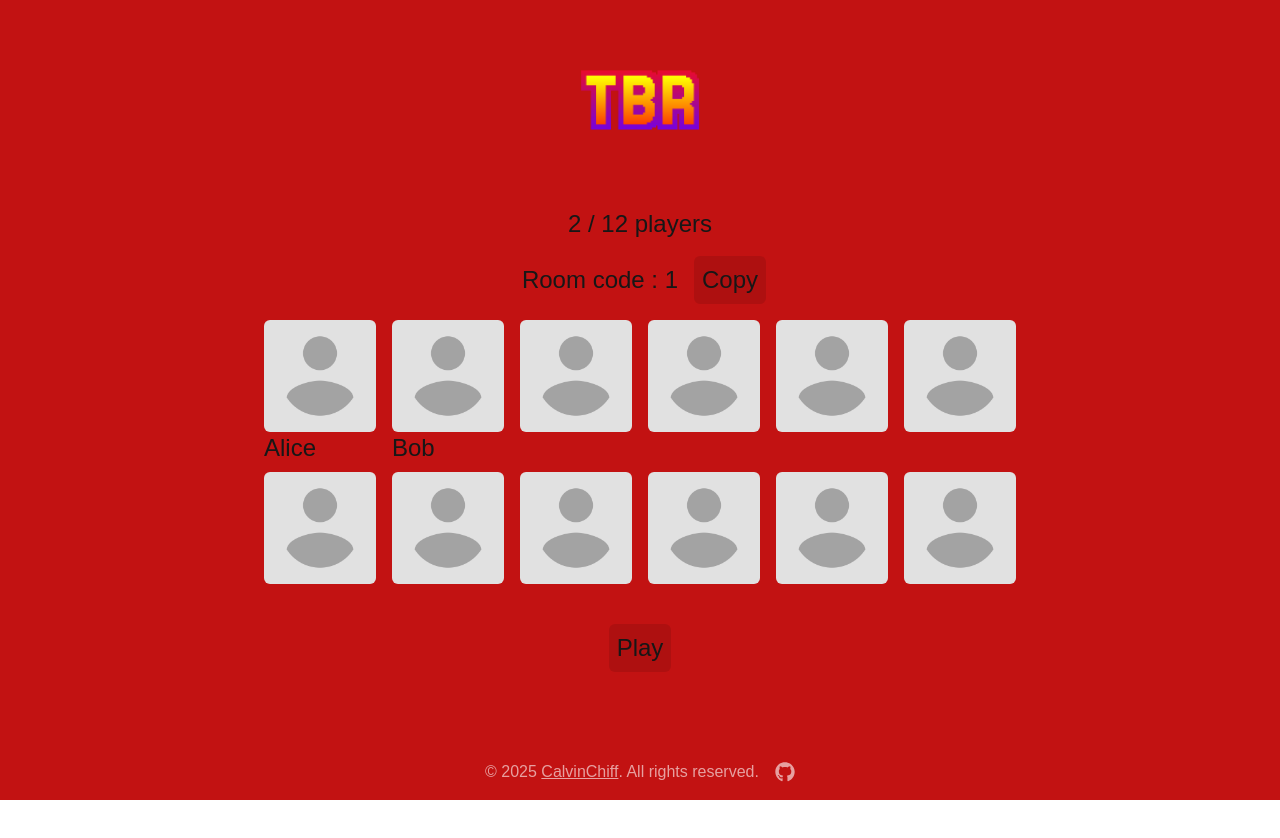
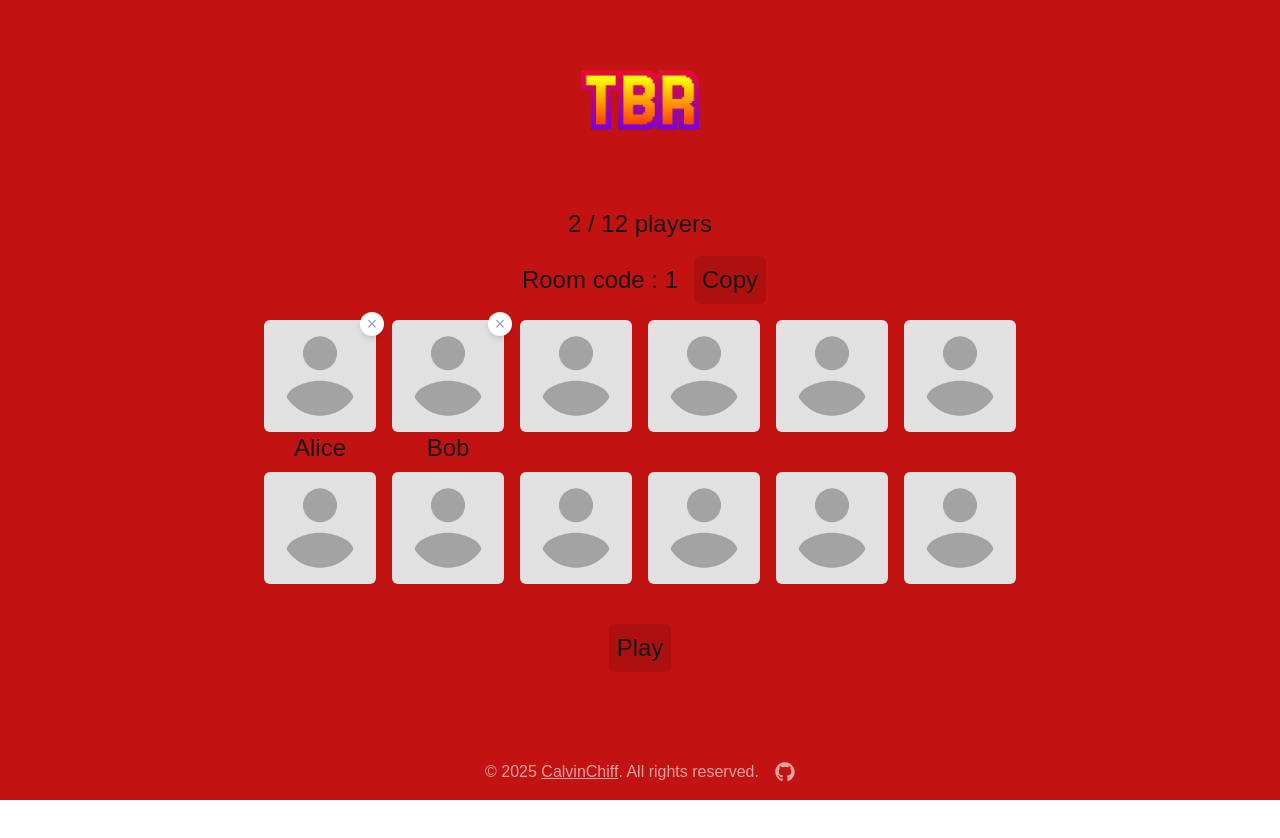
Before and after one commit to calvinchiff/the-bad-review, a Next.js app in the folder frontend/: page /1 in a window 1280 px wide. Shown: the top 838 px of the page. Built offline with nearby package versions, Linux system fonts and the light colour scheme; a web font is replaced by a local one.

Commit message:
feat: can delete player from the room

```diff
--- a/frontend/app/[room]/page.tsx
+++ b/frontend/app/[room]/page.tsx
@@ -39,6 +39,10 @@ export default function Room() {
 		}
 	};
 
+	const removePlayer = (index: number) => {
+		setPlayers((prev) => prev.filter((_, i) => i !== index));
+	};
+
 	return (
 		<div className="max-h-full w-full flex flex-col items-center md:gap-2">
 			<p className="p-2">
@@ -55,9 +59,18 @@ export default function Room() {
 			</div>
 			<div className="grid grid-cols-4 md:grid-cols-6 grid-rows-3 md:grid-rows-2 gap-4 p-2">
 				{Array.from({ length: totalSlots }).map((_, i) => (
-					<div key={i}>
+					<div key={i} className="relative">
 						<AvatarHolder avatar={players[i]?.avatar || ""} />
-						<p className="h-6">{players[i]?.username || ""}</p>
+						<p className="h-6 text-center">{players[i]?.username || ""}</p>
+						{players[i] && (
+							<button
+								onClick={() => removePlayer(i)}
+								className="absolute -top-2 -right-2 bg-white rounded-full w-6 h-6 text-lg text-gray-400 cursor-pointer flex items-center justify-center shadow-md"
+								aria-label="Remove player"
+							>
+								×
+							</button>
+						)}
 					</div>
 				))}
 			</div>
```
